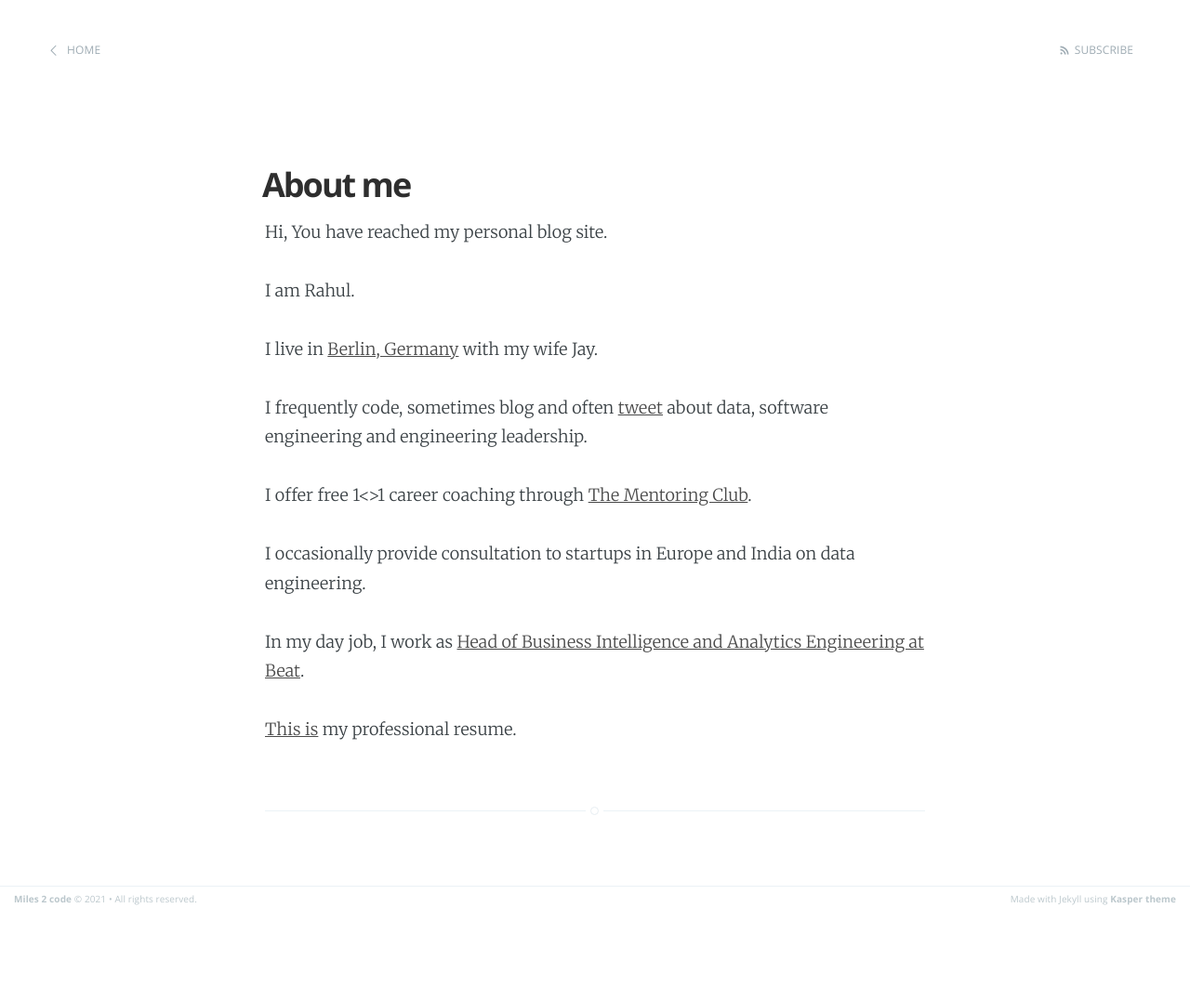
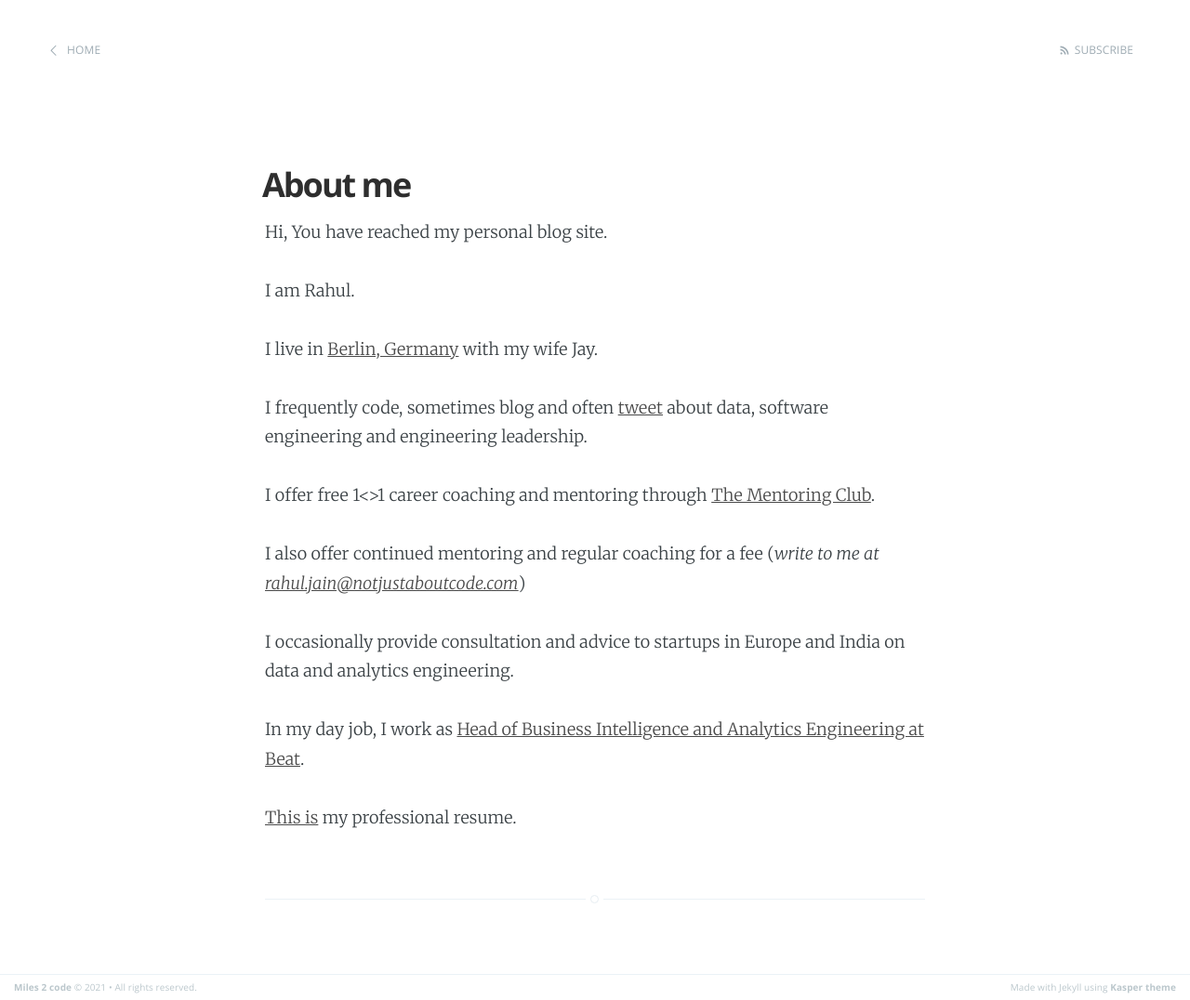
Before and after one commit to rahulj51/miles2code.github.io, a Jekyll site: the page built from about.md, in a window 1280 px wide. Shown: the whole page at 93% size. Built offline with Jekyll 4.4.1, drawn with Linux system fonts in a browser that asks for light colours; before the commit the page ends 982 px from its top, so only the background shows below that.

Commit message:
Added paid mentoriship offer

```diff
--- a/about.md
+++ b/about.md
@@ -11,9 +11,11 @@ I live in [Berlin, Germany](https://en.wikipedia.org/wiki/Berlin) with my wife J
 
 I frequently code, sometimes blog and often [tweet](https://twitter.com/rahulj51) about data, software engineering and engineering leadership.
 
-I offer free 1<>1 career coaching through [The Mentoring Club](https://www.mentoring-club.com/the-mentors/rahul-jain).
+I offer free 1<>1 career coaching and mentoring through [The Mentoring Club](https://www.mentoring-club.com/the-mentors/rahul-jain).
 
-I occasionally provide consultation to startups in Europe and India on data engineering.
+I also offer continued mentoring and regular coaching for a fee (_write to me at [rahul.jain@notjustaboutcode.com](mailto:rahul.jain@notjustaboutcode.com)_)
+
+I occasionally provide consultation and advice to startups in Europe and India on data and analytics engineering.
 
 In my day job, I work as [Head of Business Intelligence and Analytics Engineering at Beat](https://www.linkedin.com/in/rahul-jain-83055b45/).
 
```
